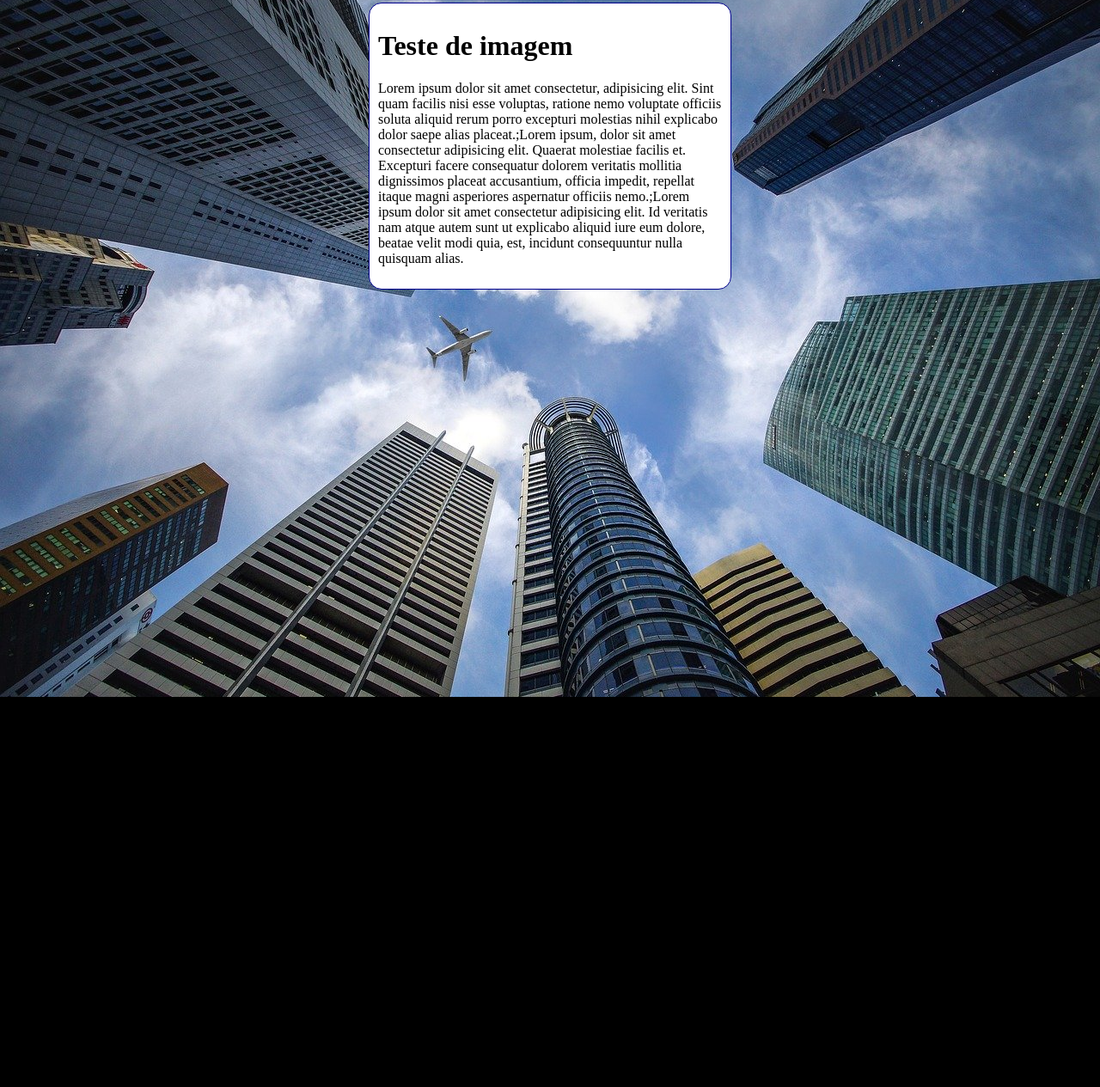
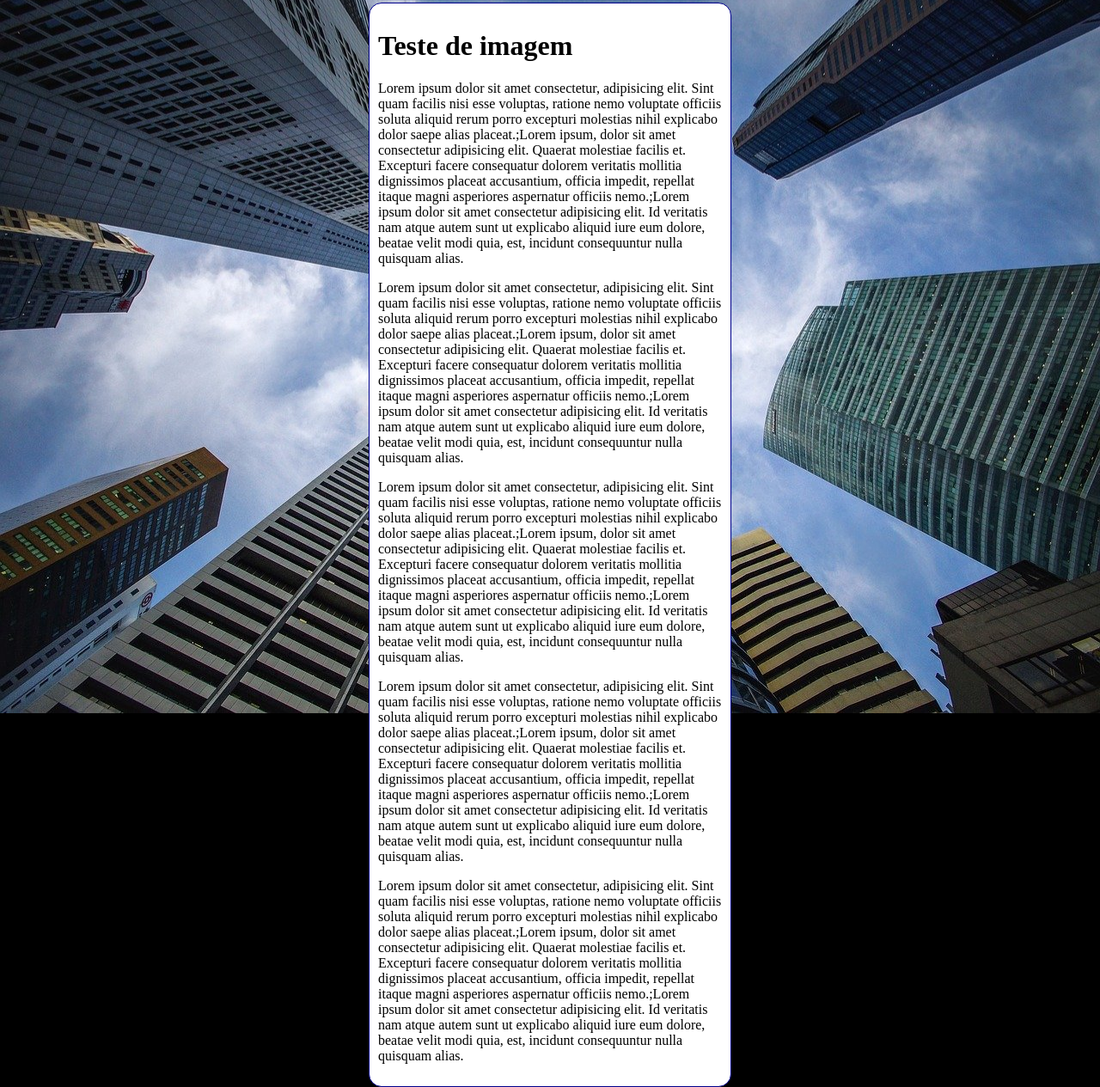
Before and after one commit to Gilnei1Menna/HTML-e-CSS, a plain HTML site: page Ex022/fundo006.html in a window 1280 px wide. Shown: the part 5-1270 px from the top of the page at 86% size. Before the commit the page ends 816 px from the top, so only its background shows below. Drawn offline with Linux system fonts and the light colour scheme.

Commit message:
Atualização do exercício 022
Usando Shorthand

```diff
--- a/Ex022/fundo006.html
+++ b/Ex022/fundo006.html
@@ -1,24 +1,32 @@
 <!DOCTYPE html>
-<html lang="en">
+<html lang="pt-BR">
 
 <head>
     <meta charset="UTF-8">
     <meta http-equiv="X-UA-Compatible" content="IE=edge">
     <meta name="viewport" content="width=device-width, initial-scale=1.0">
-    <title>Document</title>
+    <title>Fundo de tela</title>
     <style>
         body {
             height: 100vh;
-            background-color: black;
+            background-size: cover;
+           /*  background-color: black;
             background-image: url(imagens/wallpaper002.jpg);
             background-position: center top;
-            background-repeat: no-repeat;
-            background-size: cover;
+            background-attachment: fixed; */
+
+            background: black url(imagens/wallpaper002.jpg) center center no-repeat fixed;
+                /*       color -         image               -   position  -  repeat - attachment
+                     ^^^^^^^^^^^^^^^^^^^^^^^^^^^^^^^^^^^^^^^^^^^^^^^^^^^^^^^^^^^^^^^^^^^^^^^^^^^^^^^
+            Ordem do  Shorthand - background
+
+            color - image - position - repeat - [size] - attachment
+        */
         }
 
         main {
             background-color: white;
-            width: 400px;
+            max-width: 400px;
             padding: 10px;
             margin: auto;
             border: 1px solid darkblue;
@@ -37,6 +45,38 @@
         itaque magni asperiores aspernatur officiis nemo.;Lorem ipsum dolor sit amet consectetur adipisicing elit.
         Id veritatis nam atque autem sunt ut explicabo aliquid iure eum dolore, beatae velit modi quia, est,
         incidunt consequuntur nulla quisquam alias.</p>
+
+        <p>Lorem ipsum dolor sit amet consectetur, adipisicing elit. Sint quam facilis nisi esse voluptas, ratione nemo
+        voluptate officiis soluta aliquid rerum porro excepturi molestias nihil explicabo dolor saepe alias
+        placeat.;Lorem ipsum, dolor sit amet consectetur adipisicing elit. Quaerat molestiae facilis et. Excepturi
+        facere consequatur dolorem veritatis mollitia dignissimos placeat accusantium, officia impedit, repellat
+        itaque magni asperiores aspernatur officiis nemo.;Lorem ipsum dolor sit amet consectetur adipisicing elit.
+        Id veritatis nam atque autem sunt ut explicabo aliquid iure eum dolore, beatae velit modi quia, est,
+        incidunt consequuntur nulla quisquam alias.</p>
+
+        <p>Lorem ipsum dolor sit amet consectetur, adipisicing elit. Sint quam facilis nisi esse voluptas, ratione nemo
+        voluptate officiis soluta aliquid rerum porro excepturi molestias nihil explicabo dolor saepe alias
+        placeat.;Lorem ipsum, dolor sit amet consectetur adipisicing elit. Quaerat molestiae facilis et. Excepturi
+        facere consequatur dolorem veritatis mollitia dignissimos placeat accusantium, officia impedit, repellat
+        itaque magni asperiores aspernatur officiis nemo.;Lorem ipsum dolor sit amet consectetur adipisicing elit.
+        Id veritatis nam atque autem sunt ut explicabo aliquid iure eum dolore, beatae velit modi quia, est,
+        incidunt consequuntur nulla quisquam alias.</p>
+
+        <p>Lorem ipsum dolor sit amet consectetur, adipisicing elit. Sint quam facilis nisi esse voluptas, ratione nemo
+        voluptate officiis soluta aliquid rerum porro excepturi molestias nihil explicabo dolor saepe alias
+        placeat.;Lorem ipsum, dolor sit amet consectetur adipisicing elit. Quaerat molestiae facilis et. Excepturi
+        facere consequatur dolorem veritatis mollitia dignissimos placeat accusantium, officia impedit, repellat
+        itaque magni asperiores aspernatur officiis nemo.;Lorem ipsum dolor sit amet consectetur adipisicing elit.
+        Id veritatis nam atque autem sunt ut explicabo aliquid iure eum dolore, beatae velit modi quia, est,
+        incidunt consequuntur nulla quisquam alias.</p>
+
+        <p>Lorem ipsum dolor sit amet consectetur, adipisicing elit. Sint quam facilis nisi esse voluptas, ratione nemo
+        voluptate officiis soluta aliquid rerum porro excepturi molestias nihil explicabo dolor saepe alias
+        placeat.;Lorem ipsum, dolor sit amet consectetur adipisicing elit. Quaerat molestiae facilis et. Excepturi
+        facere consequatur dolorem veritatis mollitia dignissimos placeat accusantium, officia impedit, repellat
+        itaque magni asperiores aspernatur officiis nemo.;Lorem ipsum dolor sit amet consectetur adipisicing elit.
+        Id veritatis nam atque autem sunt ut explicabo aliquid iure eum dolore, beatae velit modi quia, est,
+        incidunt consequuntur nulla quisquam alias.</p>
     </main>
 </body>
 
```
